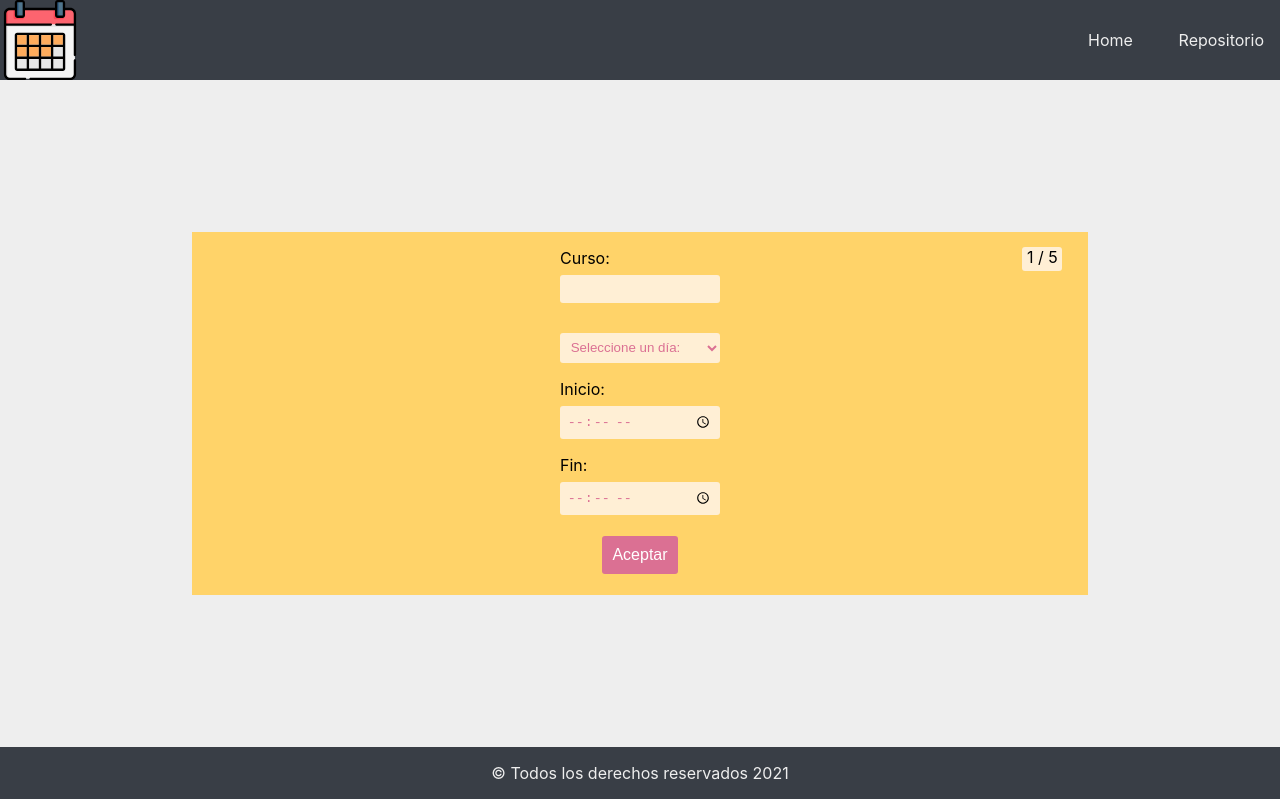
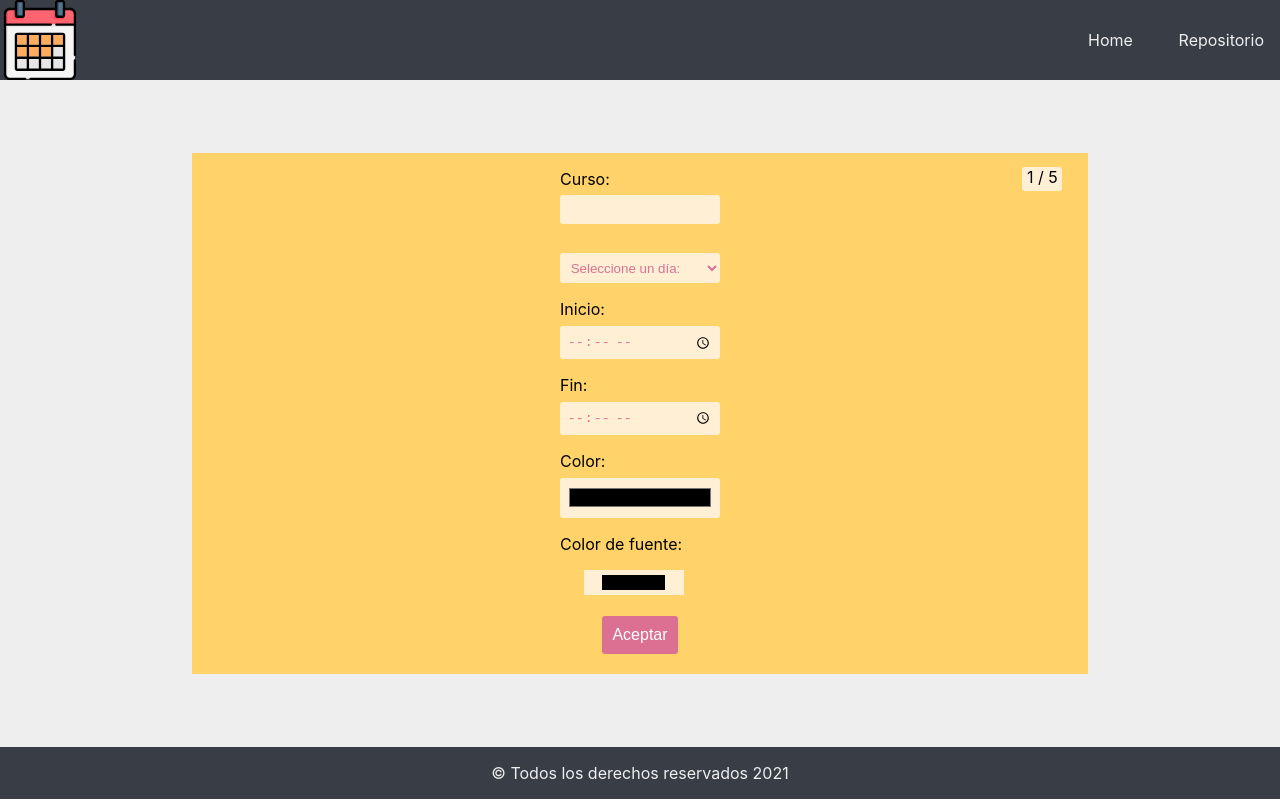
Before and after one commit to Railly/schedule-creator, a React (Create React App) app: page / in a window 1280 px wide. Both pictures are taken after typing "Sample", "5" into the empty fields and a click on the button "Siguiente". Built offline with nearby package versions, Linux system fonts and the light colour scheme.

Commit message:
Added bg color & fg color

```diff
--- a/src/components/item/index.js
+++ b/src/components/item/index.js
@@ -6,10 +6,18 @@ const Div = styled.div`
 `
 
 const Item = ({ data }) => {
+  const colorBg = data !== undefined ? data.colorBg : '#C4C4C4'
+  const colorFg = data !== undefined ? (data.colorFg ? '#fff' : '#000') : ''
   return (
-    <Div>
-      {data !== undefined ? <p>{JSON.stringify(data.subject)}</p> : <p></p>}
-    </Div>
+    <div style={{ height: '100%', backgroundColor: `${colorBg}` }}>
+      {data !== undefined ? (
+        <p style={{ fontWeight: 'bold', color: `${colorFg}` }}>
+          {data.subject}
+        </p>
+      ) : (
+        <p></p>
+      )}
+    </div>
   )
 }
 
--- a/src/components/styled-form/index.js
+++ b/src/components/styled-form/index.js
@@ -21,8 +21,8 @@ export const Main = styled.div`
 export const Button = styled.button`
   display: flex;
   align-items: center;
-  background: ${props => props.primary ? "palevioletred" : "white"};
-  color: ${props => props.primary ? "white" : "palevioletred"};
+  background: ${props => (props.primary ? 'palevioletred' : 'white')};
+  color: ${props => (props.primary ? 'white' : 'palevioletred')};
   font-size: 1em;
   border: 2px solid palevioletred;
   border-radius: 3px;
@@ -34,7 +34,7 @@ export const ButtonWrapper = styled.div`
 `
 
 export const Div = styled.div`
-  display:flex;
+  display: flex;
   flex-direction: column;
   width: 10em;
   justify-content: space-around;
@@ -51,6 +51,7 @@ export const Input = styled.input`
   padding: 0.5em;
   color: ${props => props.inputColor || 'palevioletred'};
   width: 12em;
+  height: ${props => (props.color ? '3em' : '')};
   background-color: papayawhip;
   border: none;
   border-radius: 3px;
--- a/src/pages/form.js
+++ b/src/pages/form.js
@@ -1,4 +1,5 @@
 import React, { useState } from 'react'
+import styled from 'styled-components'
 import { Redirect } from 'react-router-dom'
 import {
   StyledForm,
@@ -11,9 +12,38 @@ import {
   Span,
 } from '../components/styled-form'
 
+const ColorWrapper = styled.div`
+  display: flex;
+  background-color: #ffefd5;
+  padding: 0.3em;
+  padding-right: 1.2em;
+  justify-content: space-between;
+  align-items: center;
+  display: flex;
+  width: 100px;
+  margin-top: 1em;
+  margin-left: 1.5em;
+  height: 25px;
+
+  input {
+    opacity: 0;
+  }
+
+  div {
+    width: 100%;
+    border: 1px solid;
+    height: 100%;
+    background: white;
+  }
+  input[type='checkbox']:checked + div {
+    background: black;
+  }
+`
+
 const Form = ({ history }) => {
   const maxNumberSubjects = Number(history.location.state.numberSubjects)
   const [allForms, setAllForms] = useState([0])
+  const [checked, setChecked] = useState(true)
   const [form, setForm] = useState({})
   const [numberSubjects, setNumberSubjects] = useState(1)
 
@@ -24,12 +54,26 @@ const Form = ({ history }) => {
     })
   }
 
+  const handleFontColor = () => {
+    setChecked(!checked)
+    updateFontColor()
+  }
+
+  const updateFontColor = () => {
+    setForm({
+      ...form,
+      colorFg: checked,
+    })
+  }
+
   const onSubmit = e => {
     e.preventDefault()
     setAllForms([...allForms, { ...form }])
     setNumberSubjects(numberSubjects + 1)
     e.target.reset()
   }
+
+  console.log(form.colorFg ?? 'hello')
 
   return (
     <Main>
@@ -49,7 +93,9 @@ const Form = ({ history }) => {
         <Div>
           <label>
             <Select name="day" onChange={e => handleChange(e)}>
-              <option value="default" hidden>Seleccione un día:</option>
+              <option value="default" hidden>
+                Seleccione un día:
+              </option>
               <option value="monday">Lunes</option>
               <option value="tuesday">Martes</option>
               <option value="wednesday">Miércoles</option>
@@ -82,6 +128,32 @@ const Form = ({ history }) => {
             />
           </label>
         </Div>
+        <Div>
+          <label>
+            Color:
+            <Input
+              type="color"
+              name="colorBg"
+              onChange={handleChange}
+              color
+              required
+            />
+          </label>
+        </Div>
+        <Div>
+          <label>
+            Color de fuente:
+            <ColorWrapper>
+              <input
+                type="checkbox"
+                name="colorFg"
+                onClick={handleFontColor}
+                checked={checked}
+              />
+              <div></div>
+            </ColorWrapper>
+          </label>
+        </Div>
         <ButtonWrapper>
           {numberSubjects !== maxNumberSubjects + 1 ? (
             <Button type="submit" primary>
@@ -99,7 +171,7 @@ const Form = ({ history }) => {
           )}
         </ButtonWrapper>
       </StyledForm>
-    </Main >
+    </Main>
   )
 }
 
```
